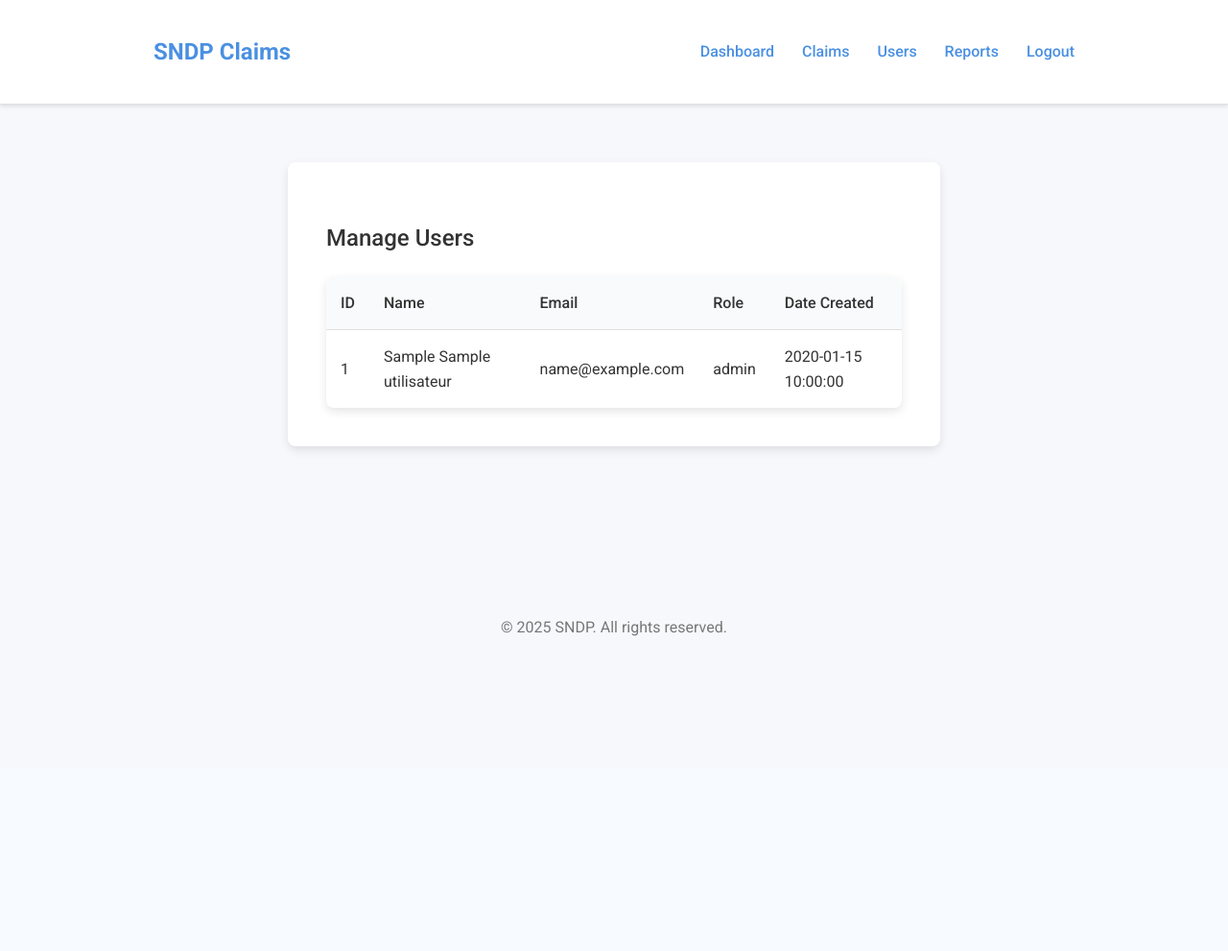
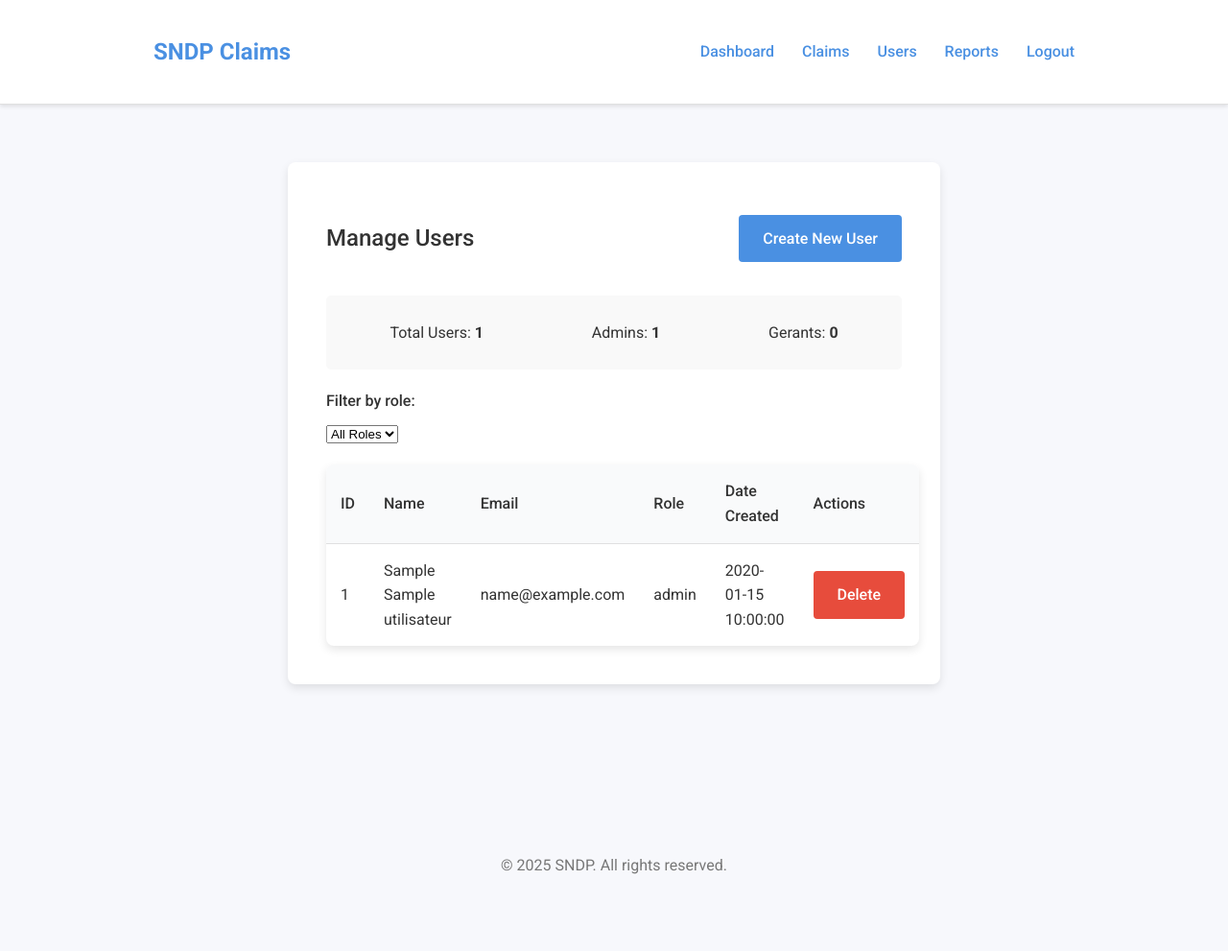
Before and after one commit to aladdinsa/GestionDesReclamations, a PHP site: page /admin/utilisateurs.php in a window 1280 px wide. Shown: the whole page at 96% size. Before the commit the page ends 663 px from the top, so only its background shows below. Run offline with PHP 8.4, Linux system fonts and the light colour scheme; the visitor is signed in with stand-in values (Sample User, id 1); tables that the repository leaves empty or names only in its code hold one stand-in row (values such as "Sample post").

Commit message:
Enhance Admin User Management and Registration
This commit refactors the user registration and management system.

- Removes the public-facing registration page (`register.php`) and integrates user creation into the admin interface. The link to register is removed from the login page.
- Implements a new user creation flow for admins. Admins must first select a role ('admin' or 'gerant') on a new page (`admin/select_role.php`) before being redirected to the creation form (`admin/create_user.php`).
- Enhances the admin user management page (`admin/utilisateurs.php`) with several new features:
  - Displays total user count, as well as counts for each role.
  - Adds a dropdown menu to filter the displayed users by their role.
  - Includes a "Delete" button for each user, which triggers a confirmation dialog.
- Creates a `admin/delete_user.php` script to handle user deletion securely. It includes a check to prevent an admin from deleting their own account.
- Updates the main stylesheet (`css/style.css`) to include a placeholder for a local background image, as requested.

```diff
--- a/admin/utilisateurs.php
+++ b/admin/utilisateurs.php
@@ -7,7 +7,25 @@ if(!isset($_SESSION["loggedin"]) || $_SESSION["loggedin"] !== true || $_SESSION[
     exit;
 }
 
-$sql = "SELECT id, nom, prenom, email, role, date_creation FROM utilisateurs ORDER BY date_creation DESC";
+// Get user counts
+$sql_total = "SELECT COUNT(id) as total FROM utilisateurs";
+$total_users = $conn->query($sql_total)->fetch_assoc()['total'];
+
+$sql_admin = "SELECT COUNT(id) as total FROM utilisateurs WHERE role = 'admin'";
+$admin_users = $conn->query($sql_admin)->fetch_assoc()['total'];
+
+$sql_gerant = "SELECT COUNT(id) as total FROM utilisateurs WHERE role = 'gerant'";
+$gerant_users = $conn->query($sql_gerant)->fetch_assoc()['total'];
+
+
+$selected_role = isset($_GET['role']) ? $_GET['role'] : '';
+
+$sql = "SELECT id, nom, prenom, email, role, date_creation FROM utilisateurs";
+if(!empty($selected_role) && in_array($selected_role, ['admin', 'gerant'])){
+    $sql .= " WHERE role = '" . $selected_role . "'";
+}
+$sql .= " ORDER BY date_creation DESC";
+
 $users = [];
 $result = $conn->query($sql);
 if($result->num_rows > 0){
@@ -15,13 +33,31 @@ if($result->num_rows > 0){
         $users[] = $row;
     }
 }
-$conn->close();
 ?>
 
 <div class="wrapper">
-    <h2>Manage Users</h2>
+    <div style="display: flex; justify-content: space-between; align-items: center;">
+        <h2>Manage Users</h2>
+        <a href="select_role.php" class="btn btn-primary">Create New User</a>
+    </div>
+
+    <div class="user-counts" style="display: flex; justify-content: space-around; margin: 20px 0; background: #f9f9f9; padding: 10px; border-radius: 5px;">
+        <p>Total Users: <strong><?php echo $total_users; ?></strong></p>
+        <p>Admins: <strong><?php echo $admin_users; ?></strong></p>
+        <p>Gerants: <strong><?php echo $gerant_users; ?></strong></p>
+    </div>
+
+    <form action="utilisateurs.php" method="get" class="form-group">
+        <label for="role">Filter by role:</label>
+        <select name="role" id="role" onchange="this.form.submit()">
+            <option value="">All Roles</option>
+            <option value="admin" <?php if($selected_role == 'admin') echo 'selected'; ?>>Admin</option>
+            <option value="gerant" <?php if($selected_role == 'gerant') echo 'selected'; ?>>Gerant</option>
+        </select>
+    </form>
+
     <?php if(empty($users)): ?>
-        <p>No users found.</p>
+        <p>No users found for the selected role.</p>
     <?php else: ?>
         <table>
             <thead>
@@ -31,6 +67,7 @@ $conn->close();
                     <th>Email</th>
                     <th>Role</th>
                     <th>Date Created</th>
+                    <th>Actions</th>
                 </tr>
             </thead>
             <tbody>
@@ -41,6 +78,9 @@ $conn->close();
                         <td><?php echo $user['email']; ?></td>
                         <td><?php echo $user['role']; ?></td>
                         <td><?php echo $user['date_creation']; ?></td>
+                        <td>
+                            <a href="delete_user.php?id=<?php echo $user['id']; ?>" class="btn btn-danger" onclick="return confirm('Are you sure you want to delete this user?');">Delete</a>
+                        </td>
                     </tr>
                 <?php endforeach; ?>
             </tbody>
--- a/css/style.css
+++ b/css/style.css
@@ -21,6 +21,10 @@ body {
     color: var(--text-color);
     background-color: var(--background-color);
     margin: 0;
+    background-image: url('');
+    background-size: cover;
+    background-position: center;
+    background-attachment: fixed;
 }
 
 h1, h2, h3 {
--- a/index.php
+++ b/index.php
@@ -94,7 +94,6 @@ include 'includes/header.php';
         <div class="form-group">
             <input type="submit" class="btn btn-primary" value="Login">
         </div>
-        <p>Don't have an account? <a href="register.php">Sign up now</a>.</p>
     </form>
 </div>
 
```
Also changed, not shown: admin/create_user.php (renamed from register.php, +21 -10 lines), admin/delete_user.php (added, +32 -0 lines), admin/select_role.php (added, +33 -0 lines).
